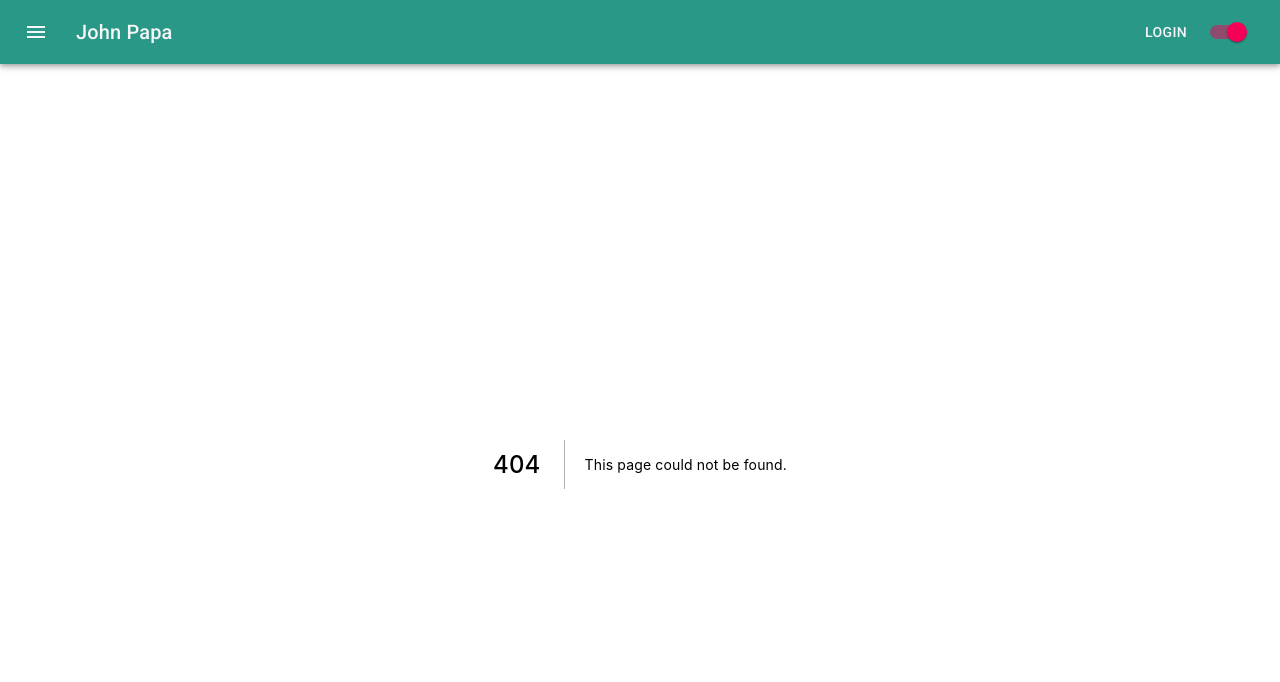
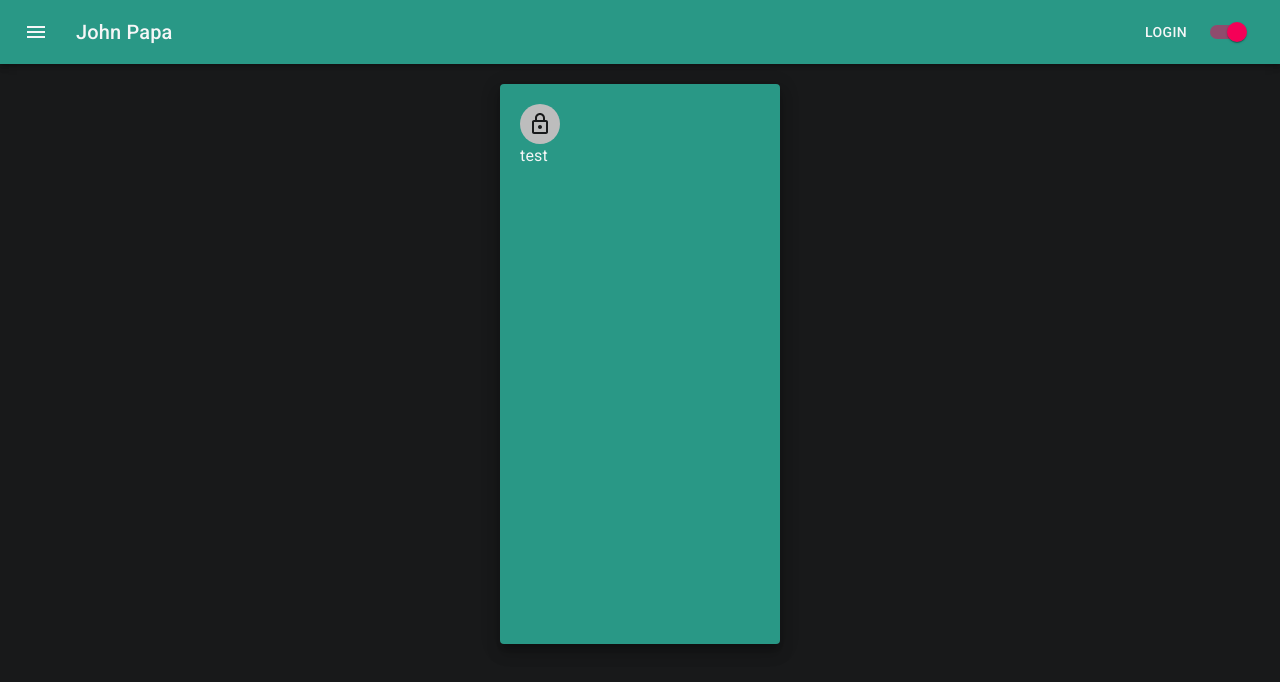
Before and after one commit to RonAlmog/nextjs-blog-mui, a Next.js app: page /demos/LoginPage in a window 1280 px wide. Before the commit this address had no page. Shown: the top 682 px of the page. Built offline with nearby package versions, Linux system fonts and the light colour scheme.

Commit message:
start login page

```diff
--- /dev/null
+++ b/components/login.tsx
@@ -0,0 +1,27 @@
+import { Avatar, Paper } from "@mui/material";
+import Grid from "@mui/material/Grid";
+import React from "react";
+import LockOutlinedIcon from "@mui/icons-material/LockOutlined";
+
+type Props = {};
+const paperStyle = {
+  padding: 20,
+  height: "70vh",
+  width: 280,
+  margin: "20px auto",
+};
+
+const Login = (props: Props) => {
+  return (
+    <Grid>
+      <Paper elevation={10} style={paperStyle}>
+        <Avatar>
+          <LockOutlinedIcon />
+        </Avatar>
+        test
+      </Paper>
+    </Grid>
+  );
+};
+
+export default Login;
--- /dev/null
+++ b/pages/demos/LoginPage.tsx
@@ -0,0 +1,13 @@
+import Login from "../../components/login";
+
+type Props = {};
+
+const LoginPage = (props: Props) => {
+  return (
+    <div>
+      <Login />
+    </div>
+  );
+};
+
+export default LoginPage;
```
